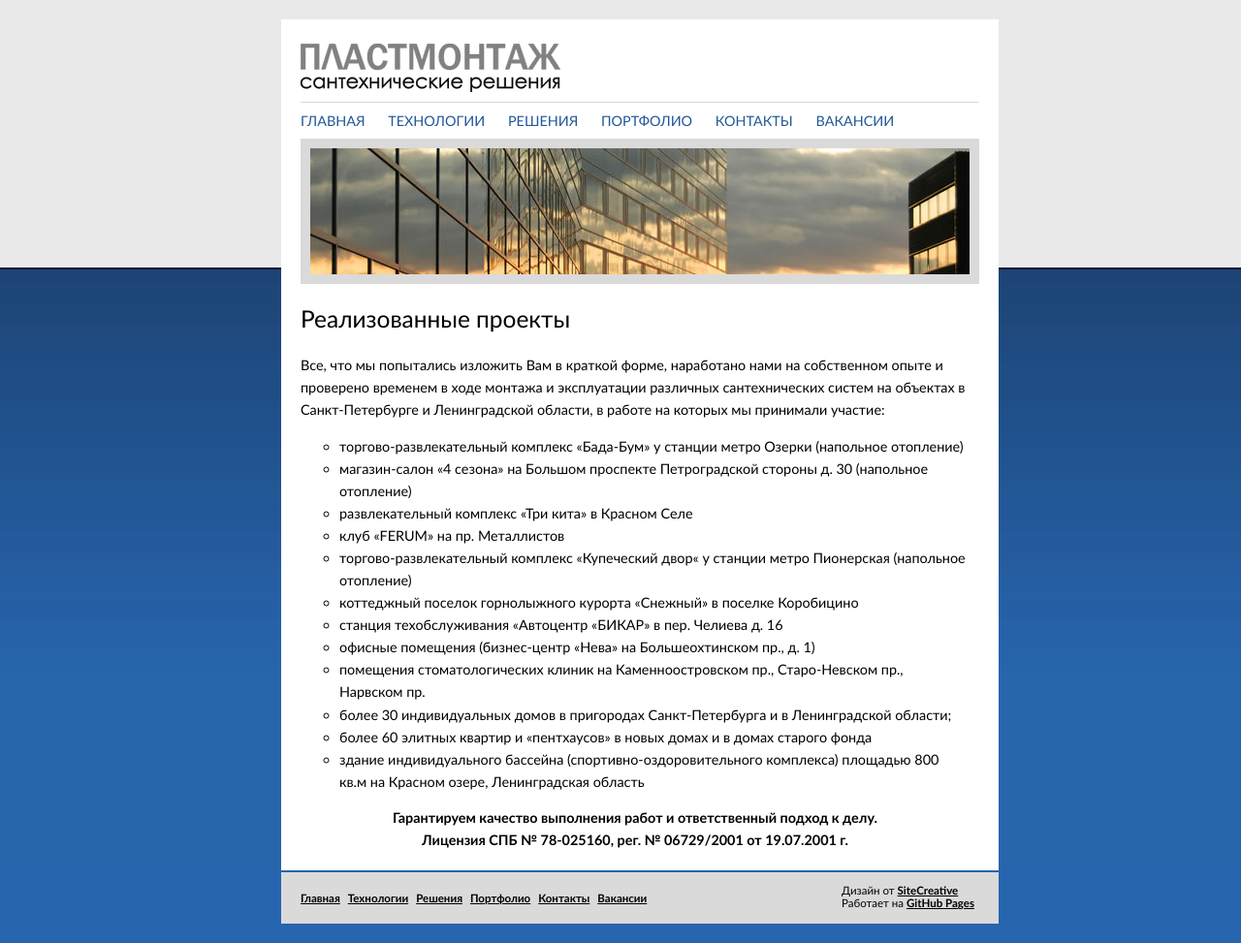
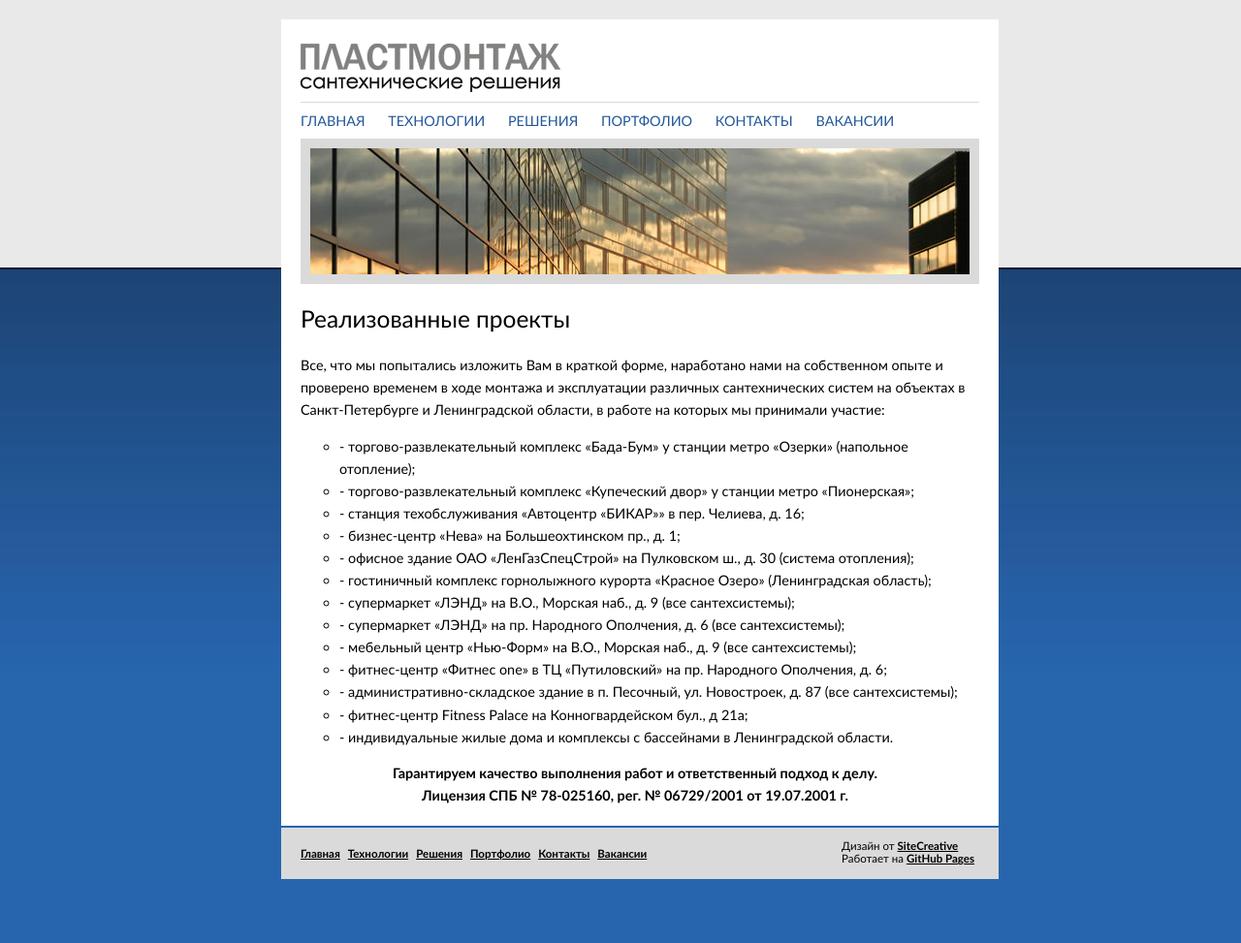
Before and after one commit to plastmontag/plastmontag.github.io, a Jekyll site: the page built from portfolio.md, in a window 1280 px wide. Shown: the whole page at 97% size. Built offline with Jekyll 4.4.1, drawn with Linux system fonts in a browser that asks for light colours; after the commit the page ends 927 px from its top, so only the background shows below that.

Commit message:
Update portfolio.html

```diff
--- a/_layouts/portfolio.html
+++ b/_layouts/portfolio.html
@@ -3,18 +3,18 @@
 ---
 			<h1>Реализованные проекты</h1>
 			<p>Все, что мы попытались изложить Вам в краткой форме, наработано нами на собственном опыте и проверено временем в ходе монтажа и эксплуатации различных сантехнических систем на объектах в Санкт-Петербурге и Ленинградской области, в работе на которых мы принимали участие:</p>
-			<ul>
-				<li>торгово-развлекательный комплекс &laquo;Бада-Бум&raquo; у станции метро Озерки (напольное отопление)</li>
-				<li>магазин-салон &laquo;4 сезона&raquo; на Большом проспекте Петроградской стороны д. 30 (напольное отопление)</li>
-				<li>развлекательный комплекс &laquo;Три кита&raquo; в Красном Селе</li>
-				<li>клуб «FERUM» на пр. Металлистов</li>
-				<li>торгово-развлекательный комплекс &laquo;Купеческий двор&laquo; у станции метро Пионерская (напольное отопление)</li>
-				<li>коттеджный поселок горнолыжного курорта &laquo;Снежный&raquo; в поселке Коробицино</li>
-				<li>станция техобслуживания &laquo;Автоцентр &laquo;БИКАР&raquo; в пер. Челиева д. 16</li>
-				<li>офисные помещения (бизнес-центр &laquo;Нева&raquo; на Большеохтинском пр., д. 1)</li>
-				<li>помещения стоматологических клиник на Каменноостровском пр., Старо-Невском пр., Нарвском пр.</li>
-				<li>более 30 индивидуальных домов в пригородах Санкт-Петербурга и в Ленинградской области;</li>
-				<li>более 60 элитных квартир и &laquo;пентхаусов&raquo; в новых домах и в домах старого фонда</li>
-				<li>здание индивидуального бассейна (спортивно-оздоровительного комплекса) площадью 800 кв.м на Красном озере, Ленинградская область</li>
+			<ul>				<li>- торгово-развлекательный комплекс «Бада-Бум» у станции метро «Озерки» (напольное отопление);</li>
+<li>- торгово-развлекательный комплекс «Купеческий двор» у станции метро «Пионерская»;</li>
+<li>- станция техобслуживания «Автоцентр «БИКАР»» в пер. Челиева, д. 16;</li>
+<li>- бизнес-центр «Нева» на Большеохтинском пр., д. 1; </li>
+<li>- офисное здание ОАО «ЛенГазСпецСтрой» на Пулковском ш., д. 30 (система отопления);</li>
+<li>- гостиничный комплекс горнолыжного курорта «Красное Озеро» (Ленинградская область);</li>
+<li>- супермаркет «ЛЭНД» на В.О., Морская наб., д. 9 (все сантехсистемы);</li>
+<li>- супермаркет «ЛЭНД» на пр. Народного Ополчения, д. 6 (все сантехсистемы);</li>
+<li>- мебельный центр «Нью-Форм» на В.О., Морская наб., д. 9 (все сантехсистемы);</li>
+<li>- фитнес-центр «Фитнес one» в ТЦ «Путиловский» на пр. Народного Ополчения, д. 6;</li>
+<li>- административно-складское здание в п. Песочный, ул. Новостроек, д. 87 (все сантехсистемы);</li>
+<li>- фитнес-центр Fitness Palace на Конногвардейском бул., д 21а;</li>
+<li>- индивидуальные жилые дома и комплексы с бассейнами в Ленинградской области.</li>
 			</ul>
 			<p class="center"><strong>Гарантируем качество выполнения работ и ответственный подход к делу. <br />Лицензия СПБ № 78-025160, рег. № 06729/2001 от 19.07.2001 г.</strong></p>
```
